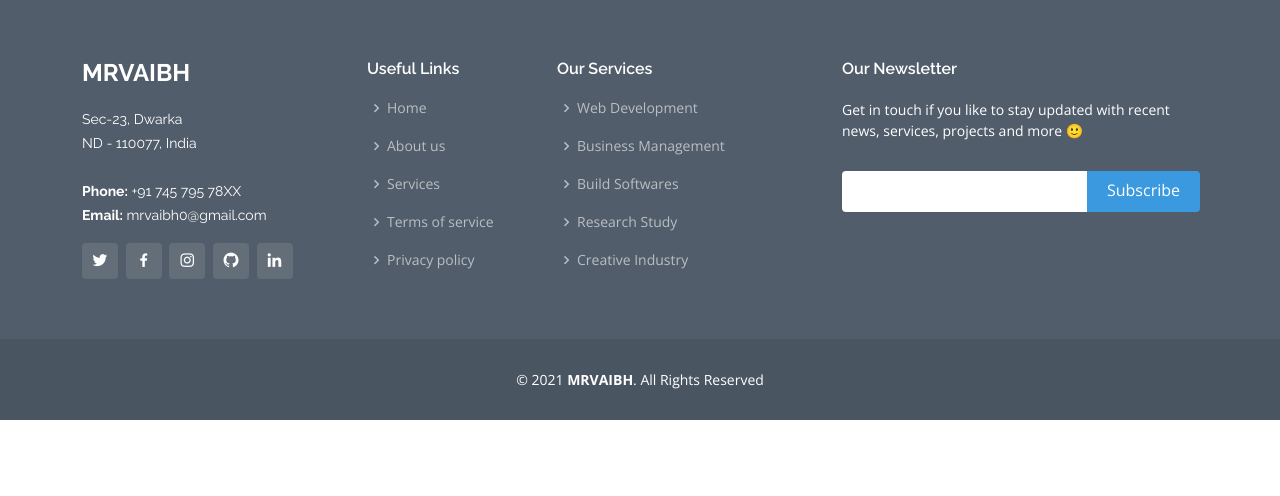
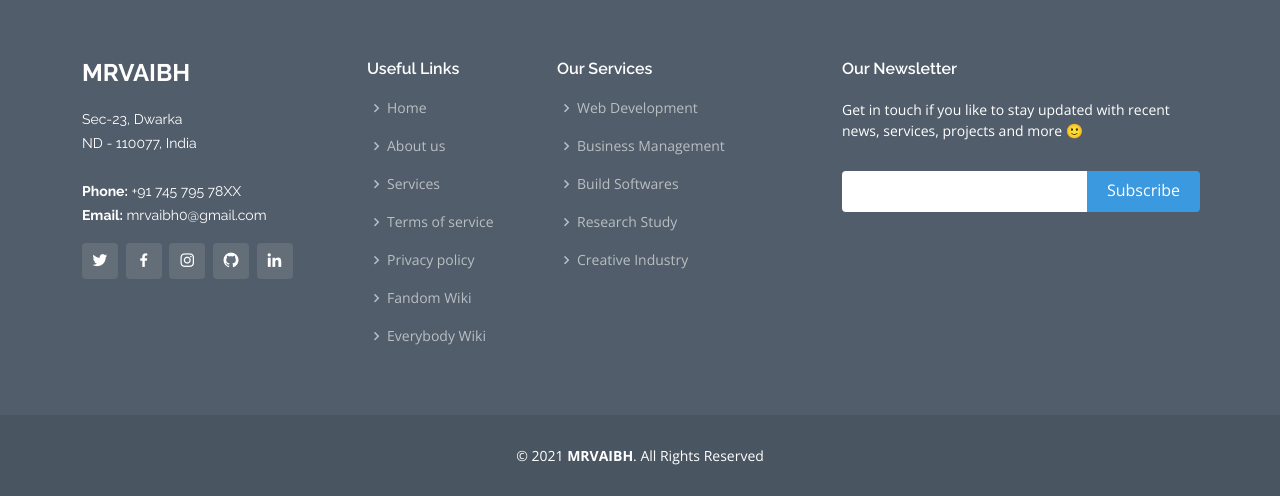
Before and after one commit to mrvaibh/mrvaibh, a Django app: page /about/ in a window 1280 px wide. Shown: the part 1685-2181 px from the top of the page. Before the commit the page ends 2105 px from the top, so only its background shows below. Run offline with Django 3.2, Linux system fonts and the light colour scheme; some libraries are stand-ins or nearby versions.

Commit message:
added wiki links

```diff
--- a/home/templates/home/base.html
+++ b/home/templates/home/base.html
@@ -172,6 +172,8 @@
               <li><i class="bx bx-chevron-right"></i> <a href="{% url 'services' %}">Services</a></li>
               <li><i class="bx bx-chevron-right"></i> <a href="{% url 'terms-and-policies' %}">Terms of service</a></li>
               <li><i class="bx bx-chevron-right"></i> <a href="{% url 'privacy-policies' %}">Privacy policy</a></li>
+              <li><i class="bx bx-chevron-right"></i> <a href="http://mrvaibh.fandom.com/wiki/">Fandom Wiki</a></li>
+              <li><i class="bx bx-chevron-right"></i> <a href="https://en.everybodywiki.com/MrVaiBH">Everybody Wiki</a></li>
             </ul>
           </div>
 
```
